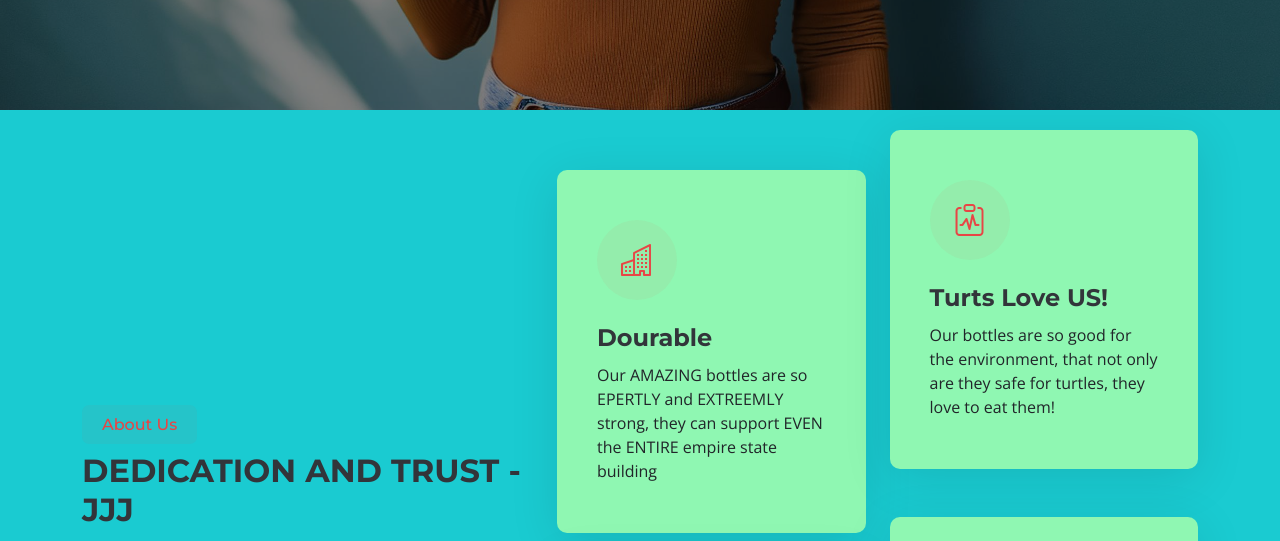
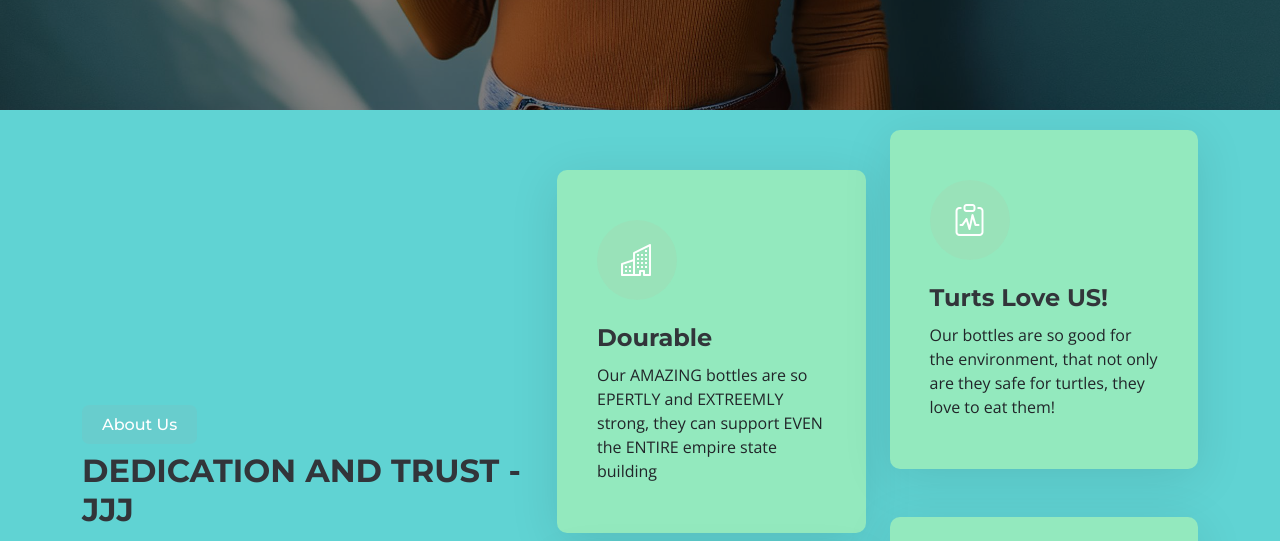
Before and after one commit to Lukerogan/Append, a plain HTML site: page index.html in a window 1280 px wide. Shown: the part 690-1231 px from the top of the page. Drawn offline with nearby package versions, Linux system fonts and the light colour scheme.

Commit message:
Final Final Funny

```diff
--- a/assets/css/main.css
+++ b/assets/css/main.css
@@ -22,7 +22,7 @@
   --background-color: #ffffff; /* Background color for the entire website, including individual sections */
   --default-color: #212529; /* Default color used for the majority of the text content across the entire website */
   --heading-color: #32353a; /* Color for headings, subheadings and title throughout the website */
-  --accent-color: #e84545; /* Accent color that represents your brand on the website. It's used for buttons, links, and other elements that need to stand out */
+  --accent-color: #ff6666; /* Accent color that represents your brand on the website. It's used for buttons, links, and other elements that need to stand out */
   --surface-color: #ffffff; /* The surface color is used as a background of boxed elements within sections, such as cards, icon boxes, or other elements that require a visual separation from the global background. */
   --contrast-color: #ffffff; /* Contrast color for text, ensuring readability against backgrounds of accent, heading, or default colors. */
 }
@@ -30,18 +30,18 @@
 /* Nav Menu Colors - The following color variables are used specifically for the navigation menu. They are separate from the global colors to allow for more customization options */
 :root {
   --nav-color: #3a3939;  /* The default color of the main navmenu links */
-  --nav-hover-color: #e84545; /* Applied to main navmenu links when they are hovered over or active */
+  --nav-hover-color: #ff6666; /* Applied to main navmenu links when they are hovered over or active */
   --nav-mobile-background-color: #ffffff; /* Used as the background color for mobile navigation menu */
   --nav-dropdown-background-color: #ffffff; /* Used as the background color for dropdown items that appear when hovering over primary navigation items */
   --nav-dropdown-color: #3a3939; /* Used for navigation links of the dropdown items in the navigation menu. */
-  --nav-dropdown-hover-color: #e84545; /* Similar to --nav-hover-color, this color is applied to dropdown navigation links when they are hovered over. */
+  --nav-dropdown-hover-color: #ff6666; /* Similar to --nav-hover-color, this color is applied to dropdown navigation links when they are hovered over. */
 }
 
 /* Color Presets - These classes override global colors when applied to any section or element, providing reuse of the sam color scheme. */
 
 .light-background {
-  --background-color: #1acbd1;
-  --surface-color: #8ff7b2;
+  --background-color: #60d3d3;
+  --surface-color: #93e9be;
 }
 
 .dark-background {
@@ -49,7 +49,7 @@
   --default-color: #ffffff;
   --heading-color: #ffffff;
   --surface-color: #252525;
-  --contrast-color: #7a7a7a;
+  --contrast-color: #ffffff;
 }
 
 /* Smooth scroll */
@@ -92,7 +92,7 @@ h6 {
 .php-email-form .error-message {
   display: none;
   background: #df1529;
-  color: #7a7a7a;
+  color: #ffffff;
   text-align: left;
   padding: 15px;
   margin-bottom: 24px;
@@ -222,10 +222,10 @@ h6 {
 /* Index Page Header on Scroll
 ------------------------------*/
 .index-page.scrolled .header {
-  --background-color: #8ff7b2;
+  --background-color: #93e9be;
   --heading-color: #ffffff;
   --nav-color: #ffffff;
-  --nav-hover-color: #e84545;
+  --nav-hover-color: #ff6666;
 }
 
 /*--------------------------------------------------------------
@@ -896,7 +896,7 @@ section,
   line-height: 19px;
   padding: 10px 20px;
   background: color-mix(in srgb, var(--accent-color), transparent 95%);
-  color: var(--accent-color);
+  color: var(--contrast-color);
   border-radius: 7px;
   display: inline-block;
 }
@@ -960,7 +960,7 @@ section,
   line-height: 0;
   transition: all 0.4s ease-out 0s;
   background-color: color-mix(in srgb, var(--accent-color), transparent 95%);
-  color: var(--accent-color);
+  color: var(--nav-mobile-background-color);
 }
 
 .about .icon-box h3 {
--- a/index.html
+++ b/index.html
@@ -58,7 +58,7 @@
         <i class="mobile-nav-toggle d-xl-none bi bi-list"></i>
       </nav>
 
-      <a class="btn-getstarted" href="index.html#about">join our initiative</a>
+      <a class="btn-getstarted" href="https://www.youtube.com/watch?v=lhckuhUxcgA">join our initiative</a>
 
     </div>
   </header>
@@ -209,7 +209,7 @@
             <p>
               They are blue so they must be right? look, we even have them next to coral! that means they are good RIGHT? R I G H T ?!?! you answer correctly and well give you a free cruse (provided you own the ship, gas, and all other needed equipment)
             </p>
-            <a href="#" class="btn btn-get-started">Get Started</a>
+            <a href="https://www.youtube.com/watch?v=lhckuhUxcgA" class="btn btn-get-started">Get Started</a>
           </div>
           <div class="col-lg-7 order-1 order-lg-2 d-flex align-items-center" data-aos="zoom-out" data-aos-delay="100">
             <div class="image-stack">
@@ -231,7 +231,7 @@
               <li><i class="bi bi-check"></i><span> Environmental background must mean it is good for it... definitely</span></li>
               <li><i class="bi bi-check"></i> <span>This product probably isnt made out of radium glass so dont look too much in to it</span>.</li>
             </ul>
-            <a href="#" class="btn btn-get-started align-self-start">Get Started</a>
+            <a href="https://www.youtube.com/watch?v=lhckuhUxcgA" class="btn btn-get-started align-self-start">Get Started</a>
           </div>
         </div><!-- Features Item -->
 
```
